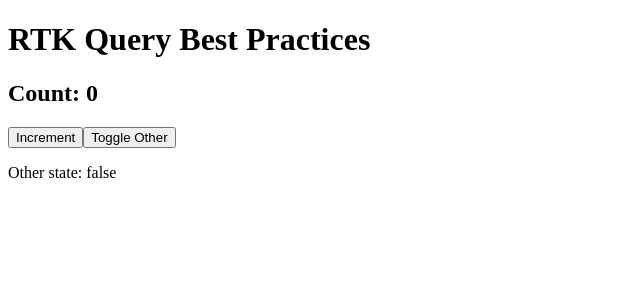
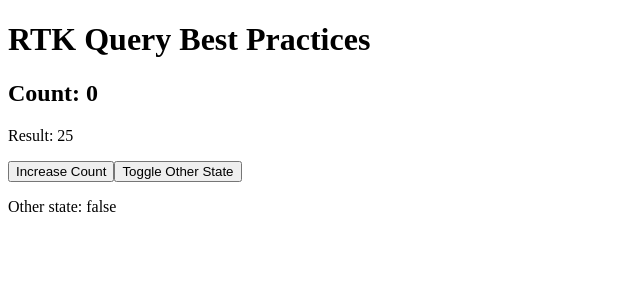
Before and after one commit to Sonu445kum/redux-toolkit-best-practices, a React (Vite) app: page / in a window 1280 px wide. Shown: the top 300 px of the page, without its empty margins (0-640 px from the left). Built offline with nearby package versions, Linux system fonts and the light colour scheme.

Commit message:
Add Comments on the First Examples of useCallBack Hooks

```diff
--- a/src/Performance-Optimizations/UseCallback/CounterExample.jsx
+++ b/src/Performance-Optimizations/UseCallback/CounterExample.jsx
@@ -1,27 +1,41 @@
 import React, { useState, useCallback } from "react";
 
-const Button = React.memo(({ onClick }) => {
-  console.log("Button Rendered!");
-  return <button onClick={onClick}>Increment</button>;
+// 1️ Child component
+// React.memo se wrap kiya, matlab child sirf re-render hoga agar props change ho
+const ExpensiveChild = React.memo(({ calculate }) => {
+  console.log("ExpensiveChild Rendered!"); // Dekhne ke liye kab render ho raha hai
+  return <p>Result: {calculate(5)}</p>; // calculate function ko call kar ke result display karenge
 });
 
-const CounterExample = () => {
-  const [count, setCount] = useState(0);
-  const [other, setOther] = useState(false);
+// 2️ Parent component
+const ExpensiveExample = () => {
+  const [count, setCount] = useState(0); // main state
+  const [other, setOther] = useState(false); // sirf extra state dikhane ke liye
 
-  //  useCallback ensures function reference doesn't change
-  const increment = useCallback(() => {
-    setCount((prev) => prev + 1);
-  }, []);
+  // 3️ useCallback hook
+  // isse calculateSquare ki reference stable rahegi
+  // dependency [count] matlab jab count change hoga tabhi naya function banega
+  const calculateSquare = useCallback(
+    (num) => {
+      console.log("Calculating..."); // console me dikhega ki function call ho raha hai
+      return num * num + count; // yaha main logic hai
+    },
+    [count]
+  );
 
   return (
     <div>
       <h2>Count: {count}</h2>
-      <Button onClick={increment} />
-      <button onClick={() => setOther(!other)}>Toggle Other</button>
+
+      {/* 4️ Pass function as prop to child */}
+      <ExpensiveChild calculate={calculateSquare} />
+
+      {/* Buttons to update state */}
+      <button onClick={() => setCount(count + 1)}>Increase Count</button>
+      <button onClick={() => setOther(!other)}>Toggle Other State</button>
       <p>Other state: {other.toString()}</p>
     </div>
   );
 };
 
-export default CounterExample;
+export default ExpensiveExample;
```
